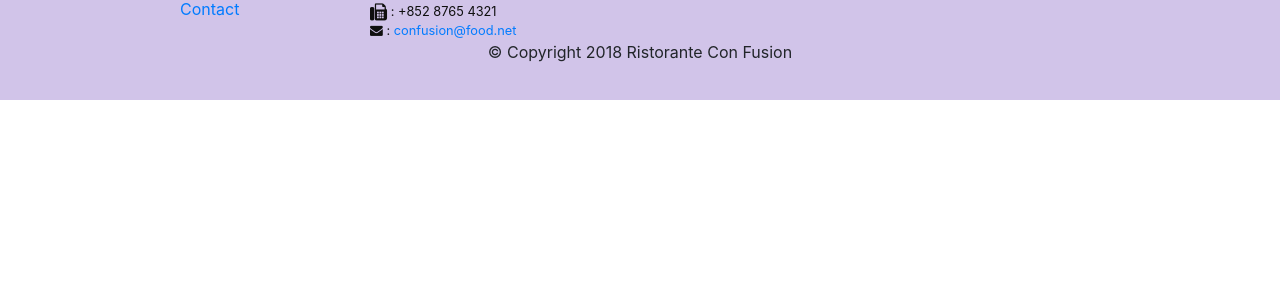
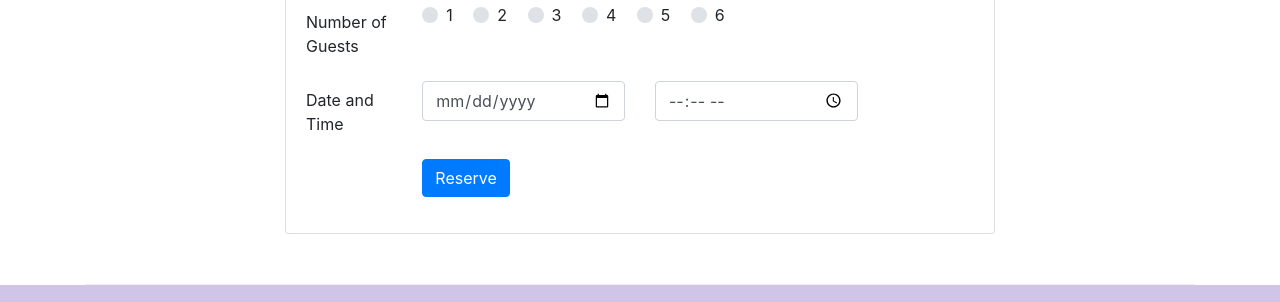
Before and after one commit to royFloresNyc/bootstrap4-exercise-conFusion, a website: page index.html in a window 1280 px wide. Shown: the part 1661-1963 px from the top of the page. Before the commit the page ends 1761 px from the top, so only its background shows below. Drawn offline with nearby package versions, Linux system fonts and the light colour scheme.

Commit message:
Reserve Table Form Assignment2

```diff
--- a/index.html
+++ b/index.html
@@ -102,6 +102,61 @@
                 </div>
             </div>
         </div>
+
+        <div class="row row-content align-items-center">
+            <div class="col-12 col-sm-8 offset-sm-2">
+                <div class="card">
+                    <h3 class="card-header bg-warning text-white">Reserve a Table</h3>
+                    <div class="card-body">
+                        <form>
+                            <div class="form-group row">
+                                <label class="col-12 col-sm-2 col-form-label" for="num-of-guests">Number of Guests</label>
+                                <div class="col-12 col-sm-10">
+                                    <div class="custom-control custom-radio custom-control-inline">
+                                        <input type="radio" id="one" name="num-of-guests" class="custom-control-input">
+                                        <label for="one" class="custom-control-label">1</label>
+                                    </div>
+                                    <div class="custom-control custom-radio custom-control-inline">
+                                        <input type="radio" id="two" name="num-of-guests" class="custom-control-input">
+                                        <label for="two" class="custom-control-label">2</label>
+                                    </div>
+                                    <div class="custom-control custom-radio custom-control-inline">
+                                        <input type="radio" id="three" name="num-of-guests" class="custom-control-input">
+                                        <label for="three" class="custom-control-label">3</label>
+                                    </div>
+                                    <div class="custom-control custom-radio custom-control-inline">
+                                        <input type="radio" id="four" name="num-of-guests" class="custom-control-input">
+                                        <label for="four" class="custom-control-label">4</label>
+                                    </div>
+                                    <div class="custom-control custom-radio custom-control-inline">
+                                        <input type="radio" id="five" name="num-of-guests" class="custom-control-input">
+                                        <label for="five" class="custom-control-label">5</label>
+                                    </div>
+                                    <div class="custom-control custom-radio custom-control-inline">
+                                        <input type="radio" id="six" name="num-of-guests" class="custom-control-input">
+                                        <label for="six" class="custom-control-label">6</label>
+                                    </div>
+                                </div>
+                            </div>
+                            <div class="form-group row">
+                                <label class="col-12 col-sm-2 col-form-label" for="date-and-time">Date and Time</label>
+                                <div class="col-sm-4">
+                                    <input type="date" name="date-and-time" class="form-control" placeholder="Date">
+                                </div>
+                                <div class="col-sm-4">
+                                    <input type="time" name="date-and-time" class="form-control" placeholder="Time">
+                                </div>
+                            </div>
+                            <div class="form-group row">
+                                <div class="col-12 col-sm-10 offset-sm-2">
+                                    <button type="submit" class="btn btn-primary">Reserve</button>
+                                </div>
+                            </div>
+                        </form>
+                    </div>
+                </div>
+            </div>
+        </div>
     </div>
 
     <footer class="footer">
```
Also changed, not shown: contactus.html (+3 -5 lines).
